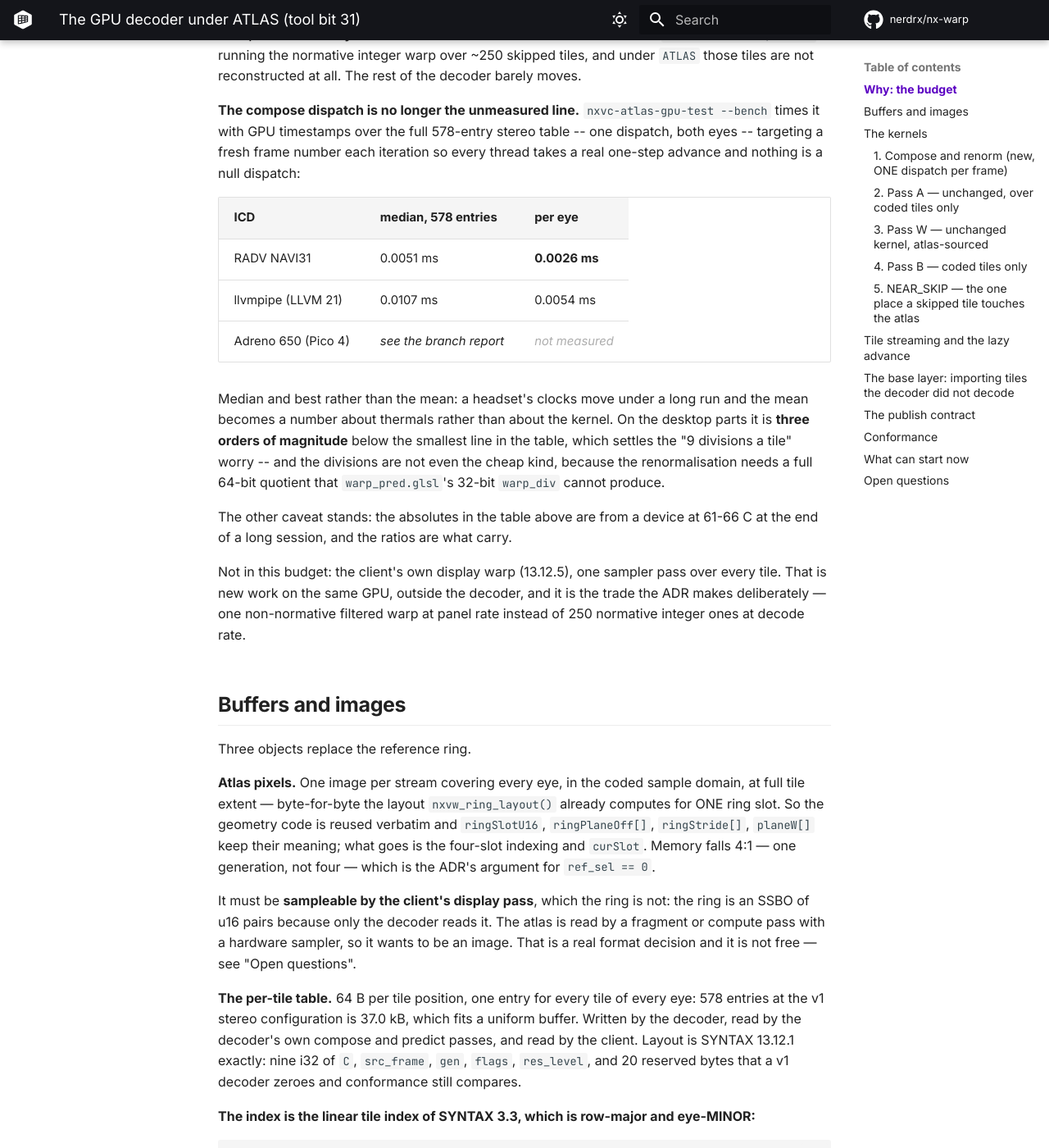
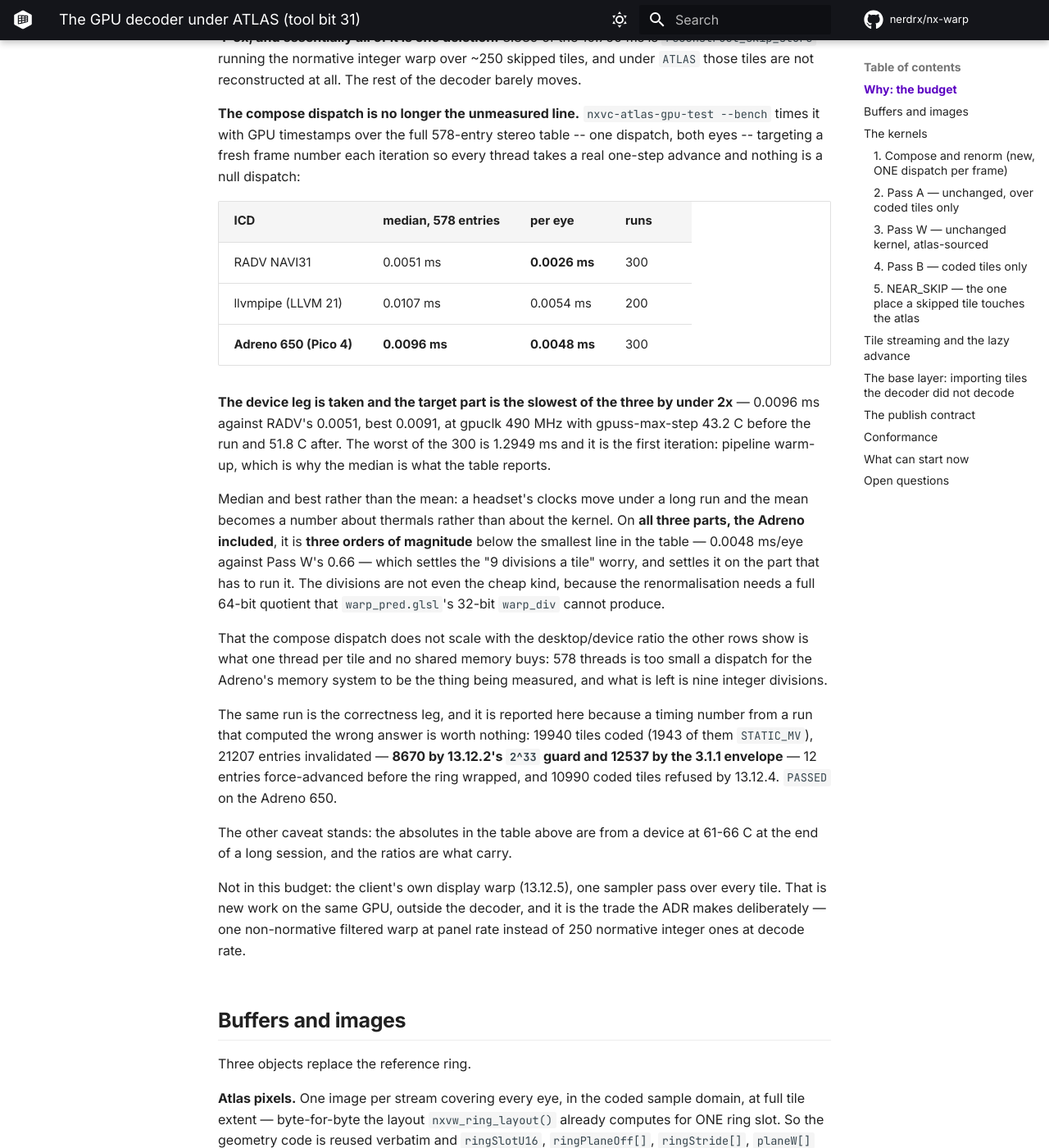
Before and after one commit to nerdrx/nx-warp, an MkDocs documentation site: the page built from docs/ATLAS-DECODER.md, in a window 1280 px wide and 1400 px high, scrolled down 1555 px. Shown: the whole window at 82% size. Built offline with MkDocs 1.6.1 and Material for MkDocs 9.7.7, drawn with Linux system fonts in a browser that asks for light colours; comment, search, counter and statistics services are not loaded; some of the changed text lies outside the part shown.

Commit message:
atlas(vk): the compose dispatch, measured on the part that has to run it
The budget table in ATLAS-DECODER.md marked exactly one cost "unmeasured", and
the desktop half of that was filled in `336cd5f` with the Adreno cell reading
"queued behind the device gate".  The gate is open and this is the number.

MEASURED, Pico 4 / Adreno 650, `run-android.sh --atlas --bench 300`, 578
entries (289 a side, both eyes in ONE dispatch), median of 300 runs:

    RADV NAVI31          0.0051 ms   (0.0026 ms/eye)   300 runs
    llvmpipe (LLVM 21)   0.0107 ms   (0.0054 ms/eye)   200 runs
    Adreno 650 (Pico 4)  0.0096 ms   (0.0048 ms/eye)   300 runs   best 0.0091

gpuclk 490 MHz either side, gpuss-max-step 43.2 C before and 51.8 C after,
sha256 of the pushed binary verified on the device before launch.  The worst of
the 300 is 1.2949 ms and it is iteration one -- pipeline warm-up -- which is
what the median is for.

The claim the row exists to support survives the move to hardware, and that is
not something the other rows can say: the target part is under 2x RADV here,
where it is 20-40x on the passes that touch memory.  One thread per tile, no
shared memory and no barrier means 578 threads never becomes a measurement of
this device's memory system, and what is left is nine integer divisions.
0.0048 ms/eye against Pass W's 0.661 is three orders of magnitude, on the
Adreno and not merely on a desktop.

The run is also the correctness leg and it is reported beside the timing,
because a number from a run that computed the wrong answer is worth nothing:
19940 tiles coded (1943 STATIC_MV), 21207 entries invalidated -- 8670 by
13.12.2's 2^33 guard and 12537 by the 3.1.1 envelope -- 12 entries
force-advanced before the H ring wrapped, 10990 coded tiles refused by 13.12.4.
PASSED.

Merges `atlas` (af108db) in with it, which settles the one question this
document had open for the ADR owner: SYNTAX 13.12.1 now names `flags` bit 2
`base_sourced`, 13.12.9 says what it means, the reserved run is bits 3-7, and
it is normative in version 1 with `v87_atlas_base_sourced` to compare against.
`nxvc_vk_atlas_write_tiles` can be built as specified.  128/128 green after the
merge (126 passed, 2 skipped: python.pytest, vk.passB.gpu_roundtrip_lavapipe).

Co-Authored-By: Claude Fable 5.1 <noreply@anthropic.com>

```diff
--- a/docs/ATLAS-DECODER.md
+++ b/docs/ATLAS-DECODER.md
@@ -2,8 +2,9 @@
 
 How `vk/decoder/` implements ADR-0029 and SYNTAX 13.12. The normative rules are
 in those two documents -- `docs/adr/0029-atlas-reference.md` and SYNTAX 13.12,
-both on branch `atlas` (commit `0b162e5`) and not yet in main; this one is the
-decoder's side of them — which buffers
+both merged into this branch from `atlas` (`af108db`, which also brings the
+reference codec, `row_present` and the ATLAS conformance vectors v82-v88) and
+not yet in main; this one is the decoder's side of them — which buffers
 exist, which kernels run, which existing modules survive, which die, what the
 client is handed, and what conformance compares.
 
@@ -33,7 +34,7 @@ marked otherwise.
 | | today | under `ATLAS` | |
 |---|---|---|---|
 | Pass A | 1.534 ms | **~0.64 ms** | measured, 40 fully-coded tiles |
-| compose + renorm | — | **0.0026 ms/eye** | MEASURED, see below |
+| compose + renorm | — | **0.0048 ms/eye** | MEASURED ON THE ADRENO 650, see below |
 | Pass W | 0.661 ms | **~0.66 ms** | measured; same kernel, atlas-sourced |
 | Pass B | 10.760 ms | **~1.1 ms** + atlas store | measured coded module, 39 tiles |
 | **total per eye** | **12.293 ms** | **~2.4-3.0 ms** | |
@@ -48,18 +49,38 @@ the decoder barely moves.
 one dispatch, both eyes -- targeting a fresh frame number each iteration so
 every thread takes a real one-step advance and nothing is a null dispatch:
 
-| ICD | median, 578 entries | per eye |
-|---|---|---|
-| RADV NAVI31 | 0.0051 ms | **0.0026 ms** |
-| llvmpipe (LLVM 21) | 0.0107 ms | 0.0054 ms |
-| Adreno 650 (Pico 4) | *see the branch report* | |
+| ICD | median, 578 entries | per eye | runs |
+|---|---|---|---|
+| RADV NAVI31 | 0.0051 ms | **0.0026 ms** | 300 |
+| llvmpipe (LLVM 21) | 0.0107 ms | 0.0054 ms | 200 |
+| **Adreno 650 (Pico 4)** | **0.0096 ms** | **0.0048 ms** | 300 |
+
+**The device leg is taken and the target part is the slowest of the three by
+under 2x** — 0.0096 ms against RADV's 0.0051, best 0.0091, at gpuclk 490 MHz
+with gpuss-max-step 43.2 C before the run and 51.8 C after. The worst of the
+300 is 1.2949 ms and it is the first iteration: pipeline warm-up, which is why
+the median is what the table reports.
 
 Median and best rather than the mean: a headset's clocks move under a long run
 and the mean becomes a number about thermals rather than about the kernel. On
-the desktop parts it is **three orders of magnitude** below the smallest line in
-the table, which settles the "9 divisions a tile" worry -- and the divisions are
-not even the cheap kind, because the renormalisation needs a full 64-bit
-quotient that `warp_pred.glsl`'s 32-bit `warp_div` cannot produce.
+**all three parts, the Adreno included**, it is **three orders of magnitude**
+below the smallest line in the table — 0.0048 ms/eye against Pass W's 0.66 —
+which settles the "9 divisions a tile" worry, and settles it on the part that
+has to run it. The divisions are not even the cheap kind, because the
+renormalisation needs a full 64-bit quotient that `warp_pred.glsl`'s 32-bit
+`warp_div` cannot produce.
+
+That the compose dispatch does not scale with the desktop/device ratio the
+other rows show is what one thread per tile and no shared memory buys: 578
+threads is too small a dispatch for the Adreno's memory system to be the thing
+being measured, and what is left is nine integer divisions.
+
+The same run is the correctness leg, and it is reported here because a timing
+number from a run that computed the wrong answer is worth nothing: 19940 tiles
+coded (1943 of them `STATIC_MV`), 21207 entries invalidated — **8670 by
+13.12.2's `2^33` guard and 12537 by the 3.1.1 envelope** — 12 entries
+force-advanced before the ring wrapped, and 10990 coded tiles refused by
+13.12.4. `PASSED` on the Adreno 650.
 
 The other caveat stands: the absolutes in the table above are from a device at
 61-66 C at the end of a long session, and the ratios are what carry.
@@ -445,10 +466,9 @@ not evidence about the target part.
 
 Before the reference codec gives a byte-identity target:
 
-0. **Blocked on the ADR owner:** the `base_sourced` bit (see Open questions).
-   The import entry point can be built without it -- everything except that one
-   flag is unambiguous -- but it cannot be called conforming until 13.12.1
-   settles what bit 2 is.
+0. ~~**Blocked on the ADR owner:** the `base_sourced` bit.~~ **Unblocked:**
+   13.12.1 now names `flags` bit 2 `base_sourced` and 13.12.9 says what it
+   means, so the import entry point is fully specified.
 1. **The compose kernel and its CPU model.** The composition of 13.12.2 is
    fully specified arithmetic with no dependency on the rest of the atlas: a CPU
    model, a GPU kernel, and a test that they agree exactly over random legal
@@ -529,17 +549,14 @@ Implementation goes on `atlas-decoder` off `atlas`.
   not measured, and the R8_UNORM variant for `CT_NONE` streams is priced
   against it when it is.
 
-* **`base_sourced` needs a syntax change, and the decoder cannot make it.**
-  ADR-0029's table lists flags bit 2 as `base_sourced` and calls it reserved;
-  SYNTAX 13.12.1 as written says "bits 2-7 reserved, zero", and that every one
-  of the 64 bytes is compared by conformance. So a decoder that sets bit 2 on
-  an imported tile produces a table a conforming decoder must not produce, and
-  the base-layer import above cannot be implemented as specified until 13.12.1
-  says bit 2 is `base_sourced` and what it means. **This is a question for the
-  ADR owner, not something to paper over in the decoder**: the alternative --
-  keeping the bit zero and tracking base-sourcing decoder-side -- loses the
-  property that makes it worth having, which is that the atlas states where
-  each tile came from.
+* ~~**`base_sourced` needs a syntax change, and the decoder cannot make it.**~~
+  **SETTLED, and in the decoder's favour.** The `atlas` merge brings SYNTAX
+  13.12.1 with `flags` bit 2 named `base_sourced` and pointing at a new clause
+  13.12.9, "the base layer as a patch source"; the reserved run is now bits
+  3-7. It is **normative in version 1** -- written, and compared with the other
+  63 bytes -- and `v87_atlas_base_sourced` is the vector for it. So
+  `nxvc_vk_atlas_write_tiles` can be implemented as specified, bit and all,
+  and item 0 of "What can start now" is no longer blocked on the ADR owner.
 
 * **The atlas image format.** The ring is u16 samples packed two per uint in an
   SSBO. The atlas must be sampled by the client, so it wants an image — but
```
Also changed, not shown: vk/decoder/README.md (+16 -3 lines).
